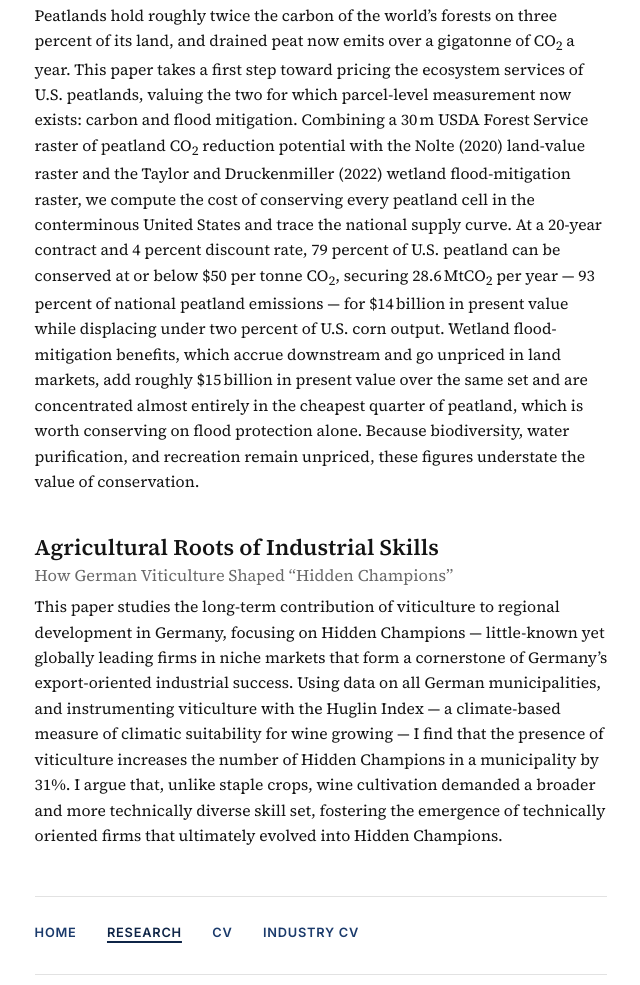
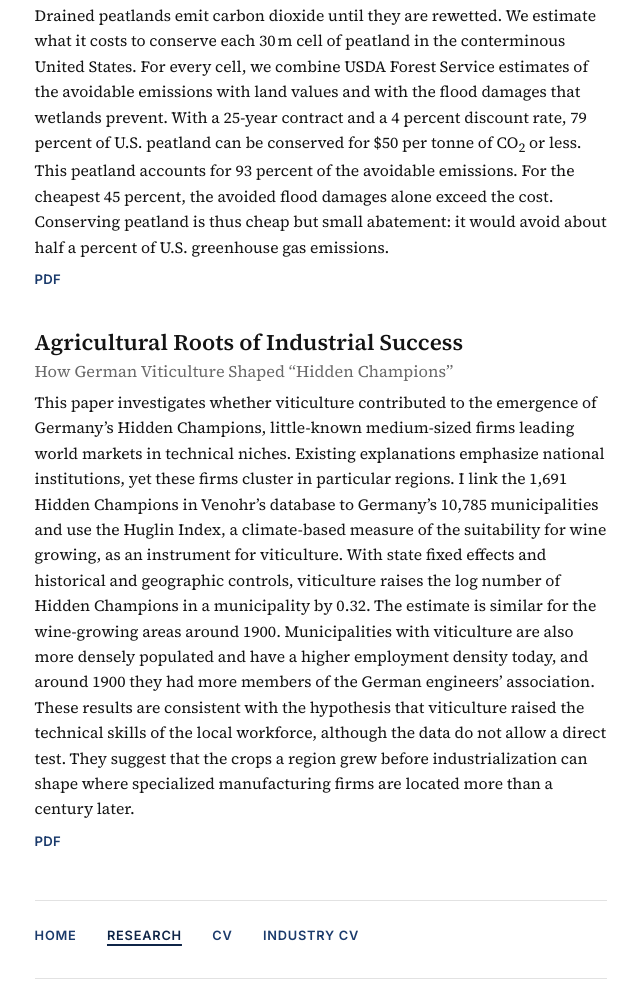
Before and after one commit to stefanjdietrich/stefanjdietrich.github.io, a plain HTML site: page research.html in a window 1280 px wide. Shown: the part 975-1960 px from the top of the page, without its empty margins (319-959 px from the left). Drawn offline with Linux system fonts and the light colour scheme.

Commit message:
Add files via upload

```diff
--- a/research.html
+++ b/research.html
@@ -32,9 +32,9 @@
     <h3>Engineering Germany&rsquo;s Industrial Success</h3>
     <p class="paper-sub">Professional Societies and the Social Dynamics of Innovation</p>
     <p class="abstract">
-Germany was among the few countries that reached the global technological frontier, rising from an industrial laggard in 1850 to a world leader in chemistry and electrical machinery by 1913. What role did the organization of its engineers play in this catch-up? I study the German Engineering Society, whose local chapters held regular meetings at which engineers and owners of different firms discussed technical papers and visited plants. Exploiting the staggered founding of chapters between 1880 and 1912 in a difference-in-differences design, I find that the annual number of high-value patents in a chapter's region rose by 4.8 percent after it opened. Pre-trends are flat, and the effect is robust to controlling for prior industrialization. The increase was concentrated in industrial fields in which Society members worked. After an opening, high-value patents became more similar to earlier patents from their own district, consistent with knowledge exchange among local engineers. A century later, counties near the chapter towns still patent more.
+Germany was among the few countries that reached the global technological frontier, rising from an industrial laggard in 1850 to a world leader in chemistry and electrical machinery by 1913. What role did the organization of its engineers play in this catch-up? I study the German Engineering Society, whose local chapters held regular meetings at which engineers and owners of different firms discussed technical papers and visited plants. Exploiting the staggered founding of chapters between 1880 and 1912 in a difference-in-differences design, I find that the annual number of high-value patents in a chapter's region rose by 4.8 percent after it opened. Pre-trends are flat, and the effect is robust to controlling for prior industrialization. The increase was concentrated in industrial fields in which Society members worked. After an opening, high-value patents became more similar to earlier patents from their own district, consistent with knowledge exchange among local engineers. A century later, counties near the chapter towns still patent more.</p>
     <p class="links">
-      <a href="assets/docs/Engineering_Society_jmp_StefanDietrich.pdf" target="_blank" rel="noopener">PDF</a>
+      <a href="assets/papers/Engineering_Society_jmp_StefanDietrich.pdf" target="_blank" rel="nofollow noopener">PDF</a>
     </p>
   </div>
 
@@ -45,51 +45,48 @@ Germany was among the few countries that reached the global technological fronti
     <p class="paper-sub">Pricing the Ecosystem Services of U.S. Peatlands</p>
     <p class="coauthors">with Nils Lieber</p>
     <p class="abstract">
-      Peatlands hold roughly twice the carbon of the world&rsquo;s forests on
-      three percent of its land, and drained peat now emits over a gigatonne of
-      CO<sub>2</sub> a year. This paper takes a first step toward pricing the
-      ecosystem services of U.S. peatlands, valuing the two for which
-      parcel-level measurement now exists: carbon and flood mitigation. Combining
-      a 30&thinsp;m USDA Forest Service raster of peatland CO<sub>2</sub>
-      reduction potential with the Nolte (2020) land-value raster and the Taylor
-      and Druckenmiller (2022) wetland flood-mitigation raster, we compute the
-      cost of conserving every peatland cell in the conterminous United States
-      and trace the national supply curve. At a 20-year contract and 4 percent
-      discount rate, 79 percent of U.S. peatland can be conserved at or below $50
-      per tonne CO<sub>2</sub>, securing 28.6&thinsp;MtCO<sub>2</sub> per year
-      &mdash; 93 percent of national peatland emissions &mdash; for
-      $14&thinsp;billion in present value while displacing under two percent of
-      U.S. corn output. Wetland flood-mitigation benefits, which accrue
-      downstream and go unpriced in land markets, add roughly $15&thinsp;billion
-      in present value over the same set and are concentrated almost entirely in
-      the cheapest quarter of peatland, which is worth conserving on flood
-      protection alone. Because biodiversity, water purification, and recreation
-      remain unpriced, these figures understate the value of conservation.
+      Drained peatlands emit carbon dioxide until they are rewetted. We estimate
+      what it costs to conserve each 30&thinsp;m cell of peatland in the
+      conterminous United States. For every cell, we combine USDA Forest Service
+      estimates of the avoidable emissions with land values and with the flood
+      damages that wetlands prevent. With a 25-year contract and a 4 percent
+      discount rate, 79 percent of U.S. peatland can be conserved for $50 per
+      tonne of CO<sub>2</sub> or less. This peatland accounts for 93 percent of
+      the avoidable emissions. For the cheapest 45 percent, the avoided flood
+      damages alone exceed the cost. Conserving peatland is thus cheap but small
+      abatement: it would avoid about half a percent of U.S. greenhouse gas
+      emissions.
     </p>
-    <!--<p class="links">
-      <a href="assets/docs/peatland_paper_StefanDietrich_NilsLieber.pdf" target="_blank" rel="noopener">PDF</a>
-    </p> -->
+    <p class="links">
+      <a href="assets/papers/peatland_chapter_StefanDietrich_NilsLieber.pdf" target="_blank" rel="nofollow noopener">PDF</a>
+    </p>
   </div>
 
   <div class="paper">
-    <h3>Agricultural Roots of Industrial Skills</h3>
+    <h3>Agricultural Roots of Industrial Success</h3>
     <p class="paper-sub">How German Viticulture Shaped &ldquo;Hidden Champions&rdquo;</p>
     <p class="abstract">
-      This paper studies the long-term contribution of viticulture to regional
-      development in Germany, focusing on Hidden Champions &mdash; little-known
-      yet globally leading firms in niche markets that form a cornerstone of
-      Germany&rsquo;s export-oriented industrial success. Using data on all German
-      municipalities, and instrumenting viticulture with the Huglin Index &mdash;
-      a climate-based measure of climatic suitability for wine growing &mdash; I
-      find that the presence of viticulture increases the number of Hidden
-      Champions in a municipality by 31%. I argue that, unlike staple crops, wine
-      cultivation demanded a broader and more technically diverse skill set,
-      fostering the emergence of technically oriented firms that ultimately
-      evolved into Hidden Champions.
+      This paper investigates whether viticulture contributed to the emergence of
+      Germany&rsquo;s Hidden Champions, little-known medium-sized firms leading
+      world markets in technical niches. Existing explanations emphasize national
+      institutions, yet these firms cluster in particular regions. I link the
+      1,691 Hidden Champions in Venohr&rsquo;s database to Germany&rsquo;s 10,785
+      municipalities and use the Huglin Index, a climate-based measure of the
+      suitability for wine growing, as an instrument for viticulture. With state
+      fixed effects and historical and geographic controls, viticulture raises
+      the log number of Hidden Champions in a municipality by 0.32. The estimate
+      is similar for the wine-growing areas around 1900. Municipalities with
+      viticulture are also more densely populated and have a higher employment
+      density today, and around 1900 they had more members of the German
+      engineers&rsquo; association. These results are consistent with the
+      hypothesis that viticulture raised the technical skills of the local
+      workforce, although the data do not allow a direct test. They suggest that
+      the crops a region grew before industrialization can shape where
+      specialized manufacturing firms are located more than a century later.
     </p>
-    <!--<p class="links">
-      <a href="assets/docs/HiddenChampions_paper_StefanDietrich.pdf" target="_blank" rel="noopener">PDF</a>
-    </p> -->
+    <p class="links">
+      <a href="assets/papers/HiddenChampions_chapter_StefanDietrich.pdf" target="_blank" rel="nofollow noopener">PDF</a>
+    </p>
   </div>
 
   <nav class="footer-nav">
```
Also changed, not shown: index.html (+1 -1 lines), robots.txt (added).
